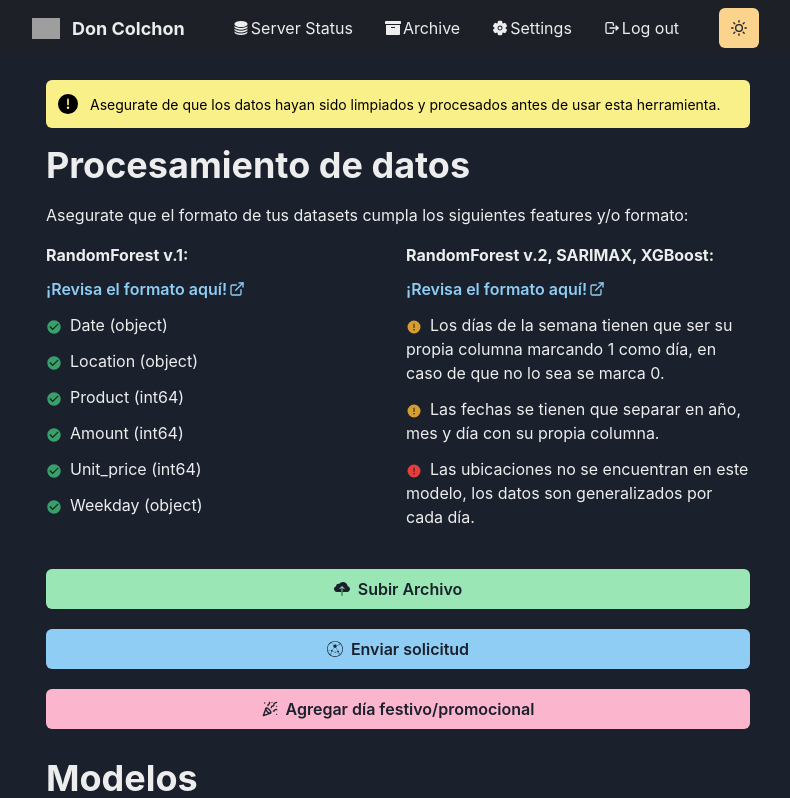
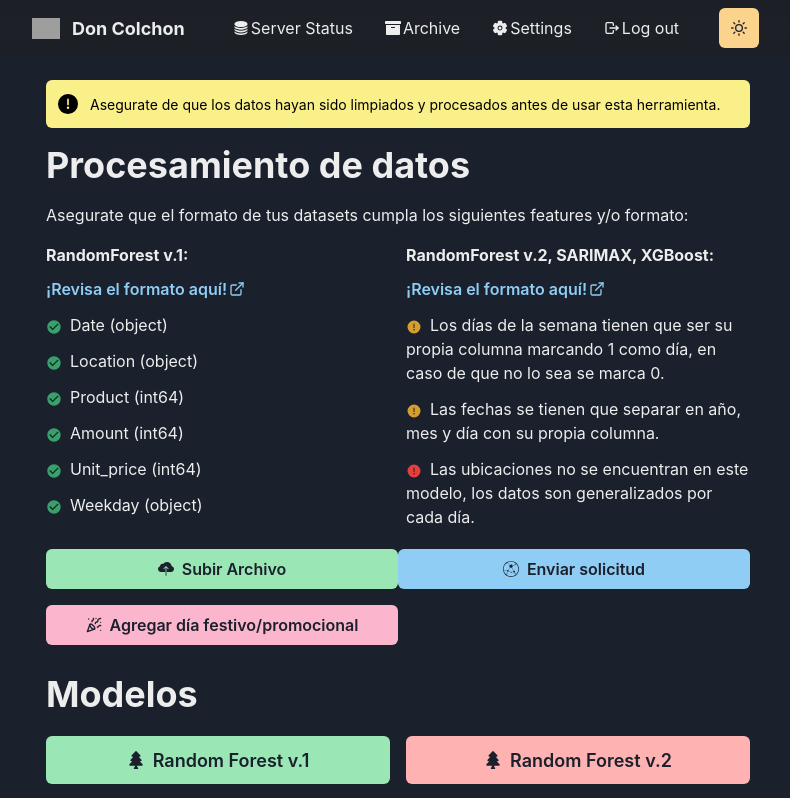
Before and after one commit to rpribau/TC2004-Reto, a Next.js app: page / in a window 1280 px wide. Shown: the top 798 px of the page, without its empty margins (242-1032 px from the left). Built offline with nearby package versions, Linux system fonts and the light colour scheme; grey boxes are pictures that could not be loaded.

Commit message:
Buttons reordered

```diff
--- a/pages/index.js
+++ b/pages/index.js
@@ -1,4 +1,4 @@
-import { Container, Box, Heading } from '@chakra-ui/react'
+import { Container, Box, Heading, Flex } from '@chakra-ui/react'
 import UnderConstructionAlert from '../components/underconstruction';
 import { useState, useEffect } from 'react'
 import UploadButton from '../components/upload-button'; // Import the UploadButton component
@@ -7,7 +7,6 @@ import Models from '../components/models'
 import Instructions from '../components/instructions'
 import BotonRequest from '../components/modal/boton_request';
 import HolidayButton from '../components/holiday_button';
-
 
 const Page = () => {
     const [isClient, setIsClient] = useState(false)
@@ -31,10 +30,17 @@ const Page = () => {
                 </Box>
             </Box>
 
+            <Flex justifyContent="space-between" flexWrap="wrap">
+                <Box width={['100%', '50%']} mb={1} mt={-5}>
                     {isClient && <UploadButton />}
+                </Box>
+                <Box width={['100%', '50%']} mb={4}>
                     {isClient && <BotonRequest />}
+                </Box>
+                <Box width={['100%', '50%']} mt={-5}>
                     {isClient && <HolidayButton />}
-
+                </Box>
+            </Flex>
 
             <Heading as="h2" variant="page-title" mt={7}>
                 Modelos
```
Lines whose indentation alone changed are shown as unchanged.
